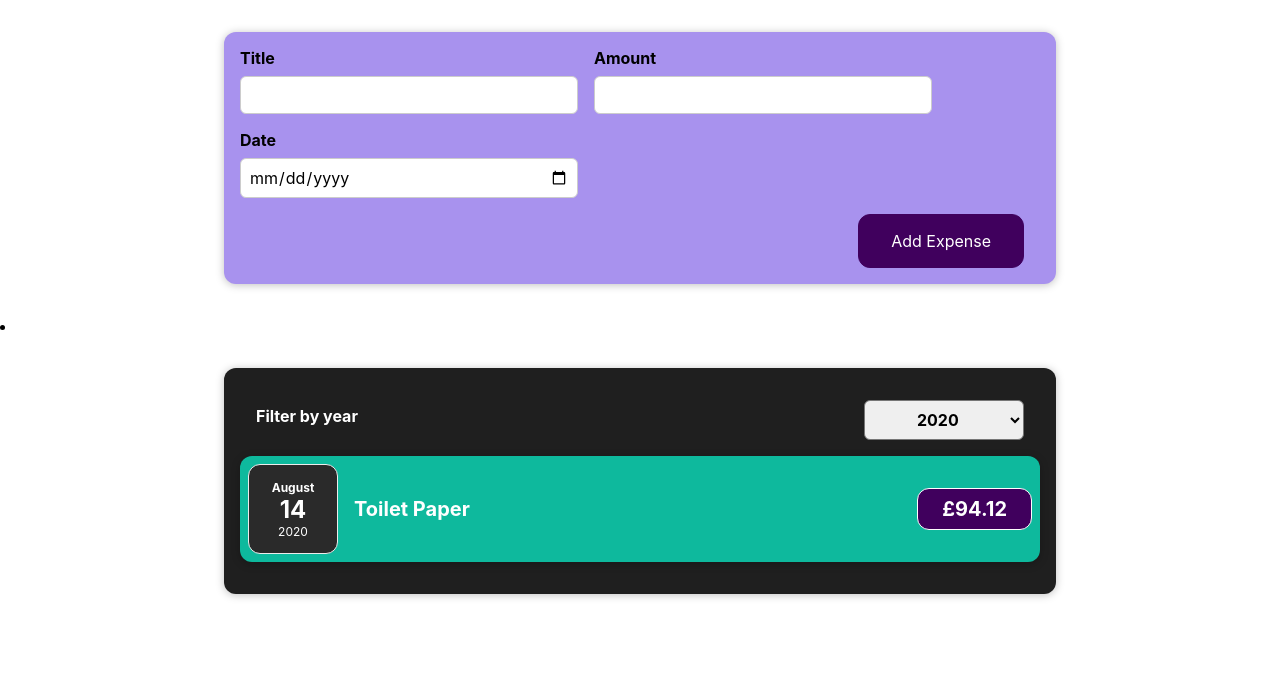
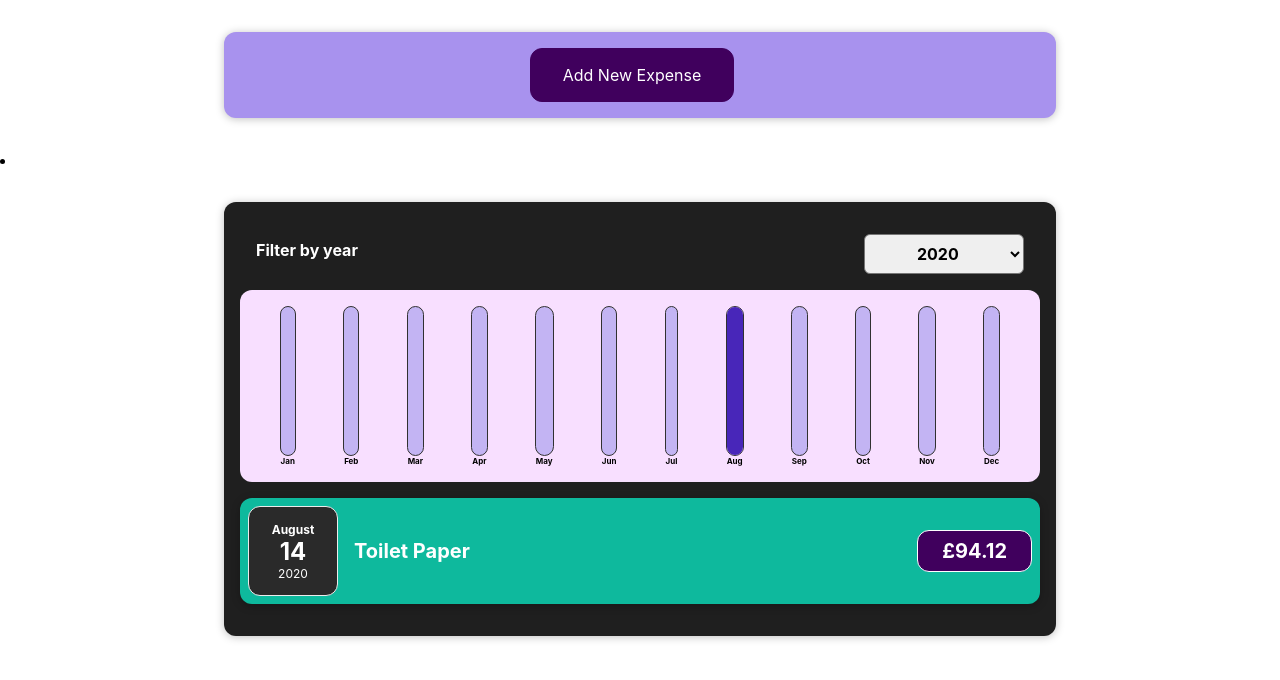
Before and after one commit to Mahdi2105/react-complete-guide, a React (Create React App) app: page / in a window 1280 px wide. Shown: the top 680 px of the page. Built offline with nearby package versions, Linux system fonts and the light colour scheme.

Commit message:
Added char bar

```diff
--- /dev/null
+++ b/src/components/Chart/Chart.css
@@ -0,0 +1,9 @@
+.chart {
+  padding: 1rem;
+  border-radius: 12px;
+  background-color: #f8dfff;
+  text-align: center;
+  display: flex;
+  justify-content: space-around;
+  height: 10rem;
+}
--- /dev/null
+++ b/src/components/Chart/Chart.js
@@ -0,0 +1,22 @@
+import React from "react";
+import "./Chart.css";
+import ChartBar from "./ChartBar";
+
+const Chart = (props) => {
+  const dataPointValues = props.dataPoints.map((dataPoint) => dataPoint.value);
+  const totalMax = Math.max(...dataPointValues);
+  return (
+    <div className="chart">
+      {props.dataPoints.map((dataPoint) => (
+        <ChartBar
+          key={dataPoint.label}
+          value={dataPoint.value}
+          maxValue={totalMax}
+          label={dataPoint.label}
+        />
+      ))}
+    </div>
+  );
+};
+
+export default Chart;
--- /dev/null
+++ b/src/components/Chart/ChartBar.css
@@ -0,0 +1,30 @@
+.chart-bar {
+  height: 100%;
+  display: flex;
+  flex-direction: column;
+  align-items: center;
+}
+
+.chart-bar__inner {
+  height: 100%;
+  width: 100%;
+  border: 1px solid #313131;
+  border-radius: 12px;
+  background-color: #c3b4f3;
+  overflow: hidden;
+  display: flex;
+  flex-direction: column;
+  justify-content: flex-end;
+}
+
+.chart-bar__fill {
+  background-color: #4826b9;
+  width: 100%;
+  transition: all 0.3s ease-out;
+}
+
+.chart-bar__label {
+  font-weight: bold;
+  font-size: 0.5rem;
+  text-align: center;
+}
--- /dev/null
+++ b/src/components/Chart/ChartBar.js
@@ -0,0 +1,26 @@
+import React from "react";
+import Chart from "./Chart";
+
+import "./ChartBar.css";
+
+const ChartBar = (props) => {
+  let barFillHeight = "0%";
+
+  if (props.maxValue > 0) {
+    barFillHeight = Math.round((props.value / props.maxValue) * 100) + "%";
+  }
+
+  return (
+    <div className="chart-bar">
+      <div className="chart-bar__inner">
+        <div
+          className="chart-bar__fill"
+          style={{ height: barFillHeight }}
+        ></div>
+      </div>
+      <div className="chart-bar__label">{props.label}</div>
+    </div>
+  );
+};
+
+export default ChartBar;
--- a/src/components/Expenses/Expenses.js
+++ b/src/components/Expenses/Expenses.js
@@ -2,6 +2,7 @@
 import "./Expenses.css";
 import Card from "../UI/Card";
 import ExpensesList from "./ExpensesList";
+import ExpensesChart from "./ExpensesChart";
 import ExpensesFilter from "../YearFilter/ExpensesFilter";
 
 function Expenses(props) {
@@ -21,6 +22,7 @@
           selected={selectedYear}
           onChangeFilter={filterChangeHandler}
         />
+        <ExpensesChart expenses={expensesByYear} />
         <ExpensesList items={expensesByYear} />
       </Card>
     </li>
--- /dev/null
+++ b/src/components/Expenses/ExpensesChart.js
@@ -0,0 +1,29 @@
+import React from "react";
+
+import Chart from "../Chart/Chart";
+
+const ExpensesChart = (props) => {
+  const chartDataPoints = [
+    { label: "Jan", value: 0 },
+    { label: "Feb", value: 0 },
+    { label: "Mar", value: 0 },
+    { label: "Apr", value: 0 },
+    { label: "May", value: 0 },
+    { label: "Jun", value: 0 },
+    { label: "Jul", value: 0 },
+    { label: "Aug", value: 0 },
+    { label: "Sep", value: 0 },
+    { label: "Oct", value: 0 },
+    { label: "Nov", value: 0 },
+    { label: "Dec", value: 0 },
+  ];
+
+  for (const expense of props.expenses) {
+    const expenseMonth = expense.date.getMonth();
+    chartDataPoints[expenseMonth].value += expense.amount;
+  }
+
+  return <Chart dataPoints={chartDataPoints} />;
+};
+
+export default ExpensesChart;
--- a/src/components/NewExpense/ExpenseForm.js
+++ b/src/components/NewExpense/ExpenseForm.js
@@ -99,6 +99,9 @@
         </div>
       </div>
       <div className="new-expense__actions">
+        <button type="button" onClick={props.onCancel}>
+          Cancel
+        </button>
         <button type="submit">Add Expense</button>
       </div>
     </form>
--- a/src/components/NewExpense/NewExpense.js
+++ b/src/components/NewExpense/NewExpense.js
@@ -1,20 +1,42 @@
-import React from "react";
+import React, { useState } from "react";
 
 import "./NewExpense.css";
 import ExpenseForm from "./ExpenseForm";
 
 const NewExpense = (props) => {
+  const [addExpense, setAddExpense] = useState(false);
+
+  const addNewExpenseHandler = () => {
+    setAddExpense(true);
+  };
+
+  const cancelNewExpenseHandler = () => {
+    setAddExpense(false);
+  };
+
   const saveExpenseDataHandler = (enteredExpenseData) => {
     const expenseData = {
       ...enteredExpenseData,
       id: Math.random().toString(),
     };
     props.onAddExpense(expenseData);
+    setAddExpense(false);
   };
+
+  if (addExpense === false) {
+    return (
+      <div className="new-expense">
+        <button onClick={addNewExpenseHandler}> Add New Expense</button>
+      </div>
+    );
+  }
 
   return (
     <div className="new-expense">
-      <ExpenseForm onSaveExpenseData={saveExpenseDataHandler} />
+      <ExpenseForm
+        onSaveExpenseData={saveExpenseDataHandler}
+        onCancel={cancelNewExpenseHandler}
+      />
     </div>
   );
 };
```
